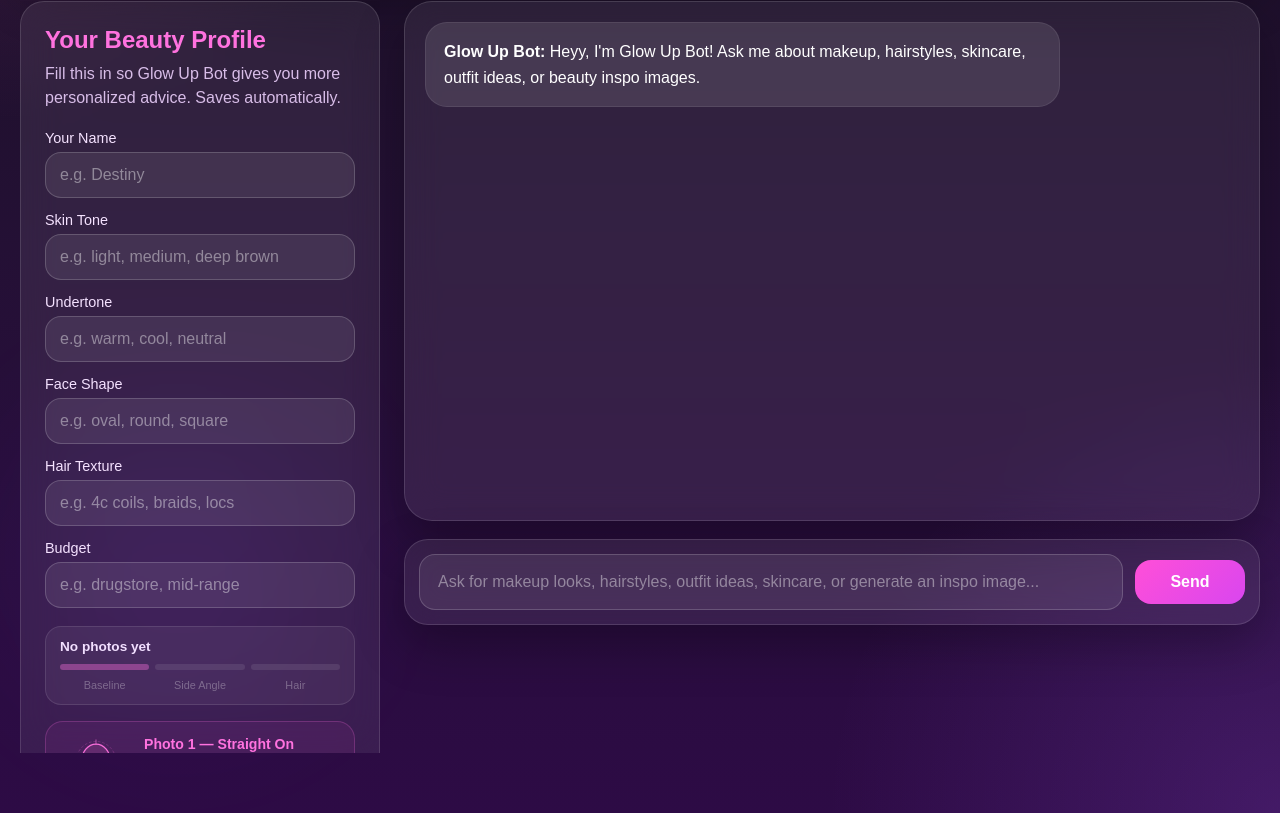
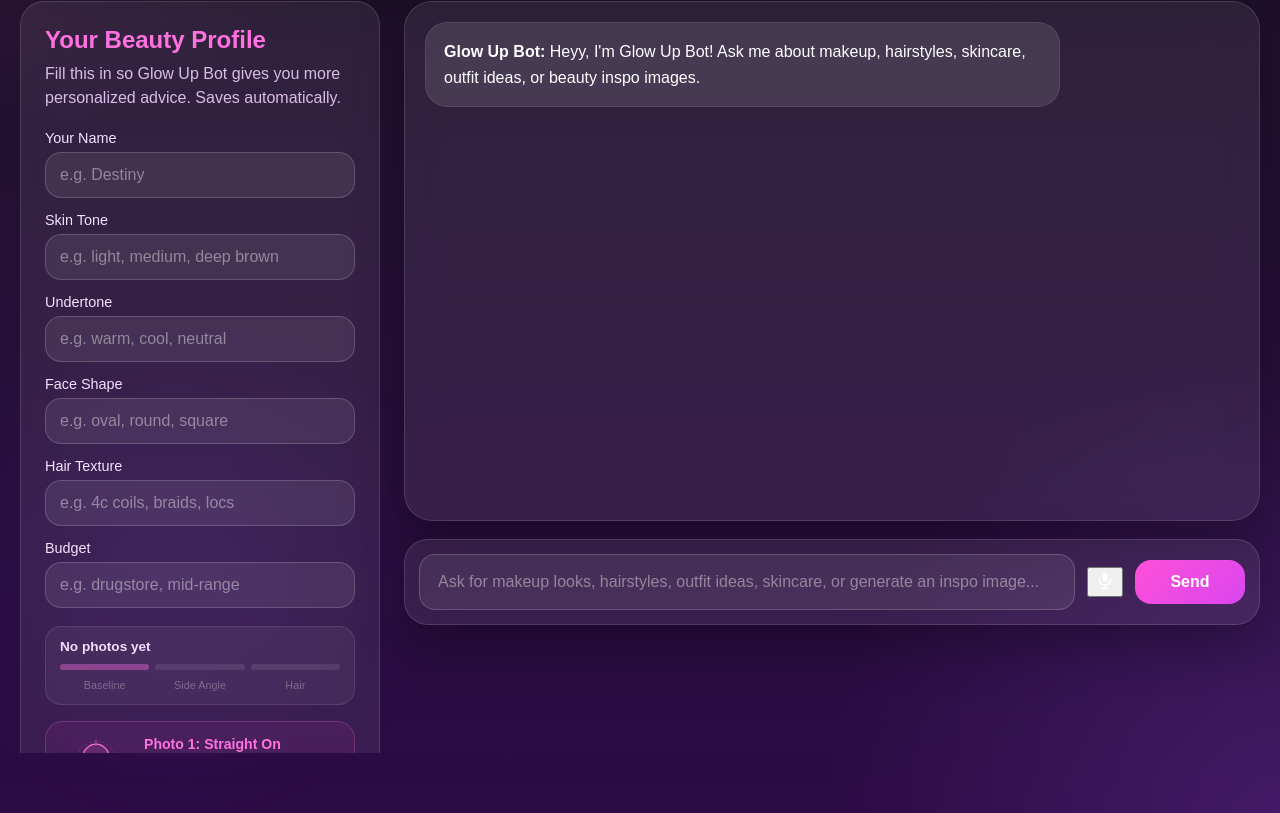
Before and after one commit to DestinyBR/glow-up-frontend, a Next.js app: page / in a window 1280 px wide. Shown: the part 365-1178 px from the top of the page. Built offline with nearby package versions, Linux system fonts and the light colour scheme.

Commit message:
saving progress into profile

```diff
--- a/app/page.js
+++ b/app/page.js
@@ -17,14 +17,24 @@ const DEFAULT_PROFILE = {
 
 const MAX_ANALYSIS_HISTORY = 3;
 
+// Treat these as "no value detected"
+const UNCERTAIN_STR = ["uncertain", "not clearly visible", "not detected", ""];
+const isUncertain = (v) =>
+  !v || UNCERTAIN_STR.includes(String(v).toLowerCase().trim());
+
+// Fields we will auto-fill from selfie analysis whenever the model commits
+// to a non-uncertain value. This bypasses the backend's confidence gate so
+// that face_shape, hair_texture, etc. always make it into the profile.
+const AUTO_FILL_FIELDS = ["face_shape", "hair_texture", "skin_tone", "undertone"];
+
 // ── Photo step definitions ──────────────────────────────────────────────────
 const PHOTO_STEPS = [
   {
     step: 1,
     label: "Baseline",
     buttonLabel: "Take Baseline Photo",
-    title: "Photo 1 — Straight On",
-    description: "Face the camera directly. Pull hair away from your jawline and forehead. Neutral expression — no smile.",
+    title: "Photo 1: Straight On",
+    description: "Face the camera directly. Pull hair away from your jawline and forehead. Neutral expression. No smile.",
     purpose: "Face shape + skin tone baseline",
     icon: "baseline",
     tips: ["Eyes level with camera", "Hair back from face", "Neutral expression", "Even light on both cheeks"],
@@ -33,17 +43,17 @@ const PHOTO_STEPS = [
     step: 2,
     label: "Side Angle",
     buttonLabel: "Take Side Angle Photo",
-    title: "Photo 2 — Natural Light Angle",
-    description: "Turn your head 15–20° to one side. Sit near a window — natural daylight gives the most accurate undertone read.",
+    title: "Photo 2: Natural Light Angle",
+    description: "Turn your head 15–20° to one side. Sit near a window, natural daylight gives the most accurate undertone read.",
     purpose: "Undertone + jaw shape confirmation",
     icon: "angle",
-    tips: ["Near a window if possible", "No flash", "Slight turn — not full profile", "Daylight best for undertone"],
+    tips: ["Near a window if possible", "No flash", "Slight turn, not full profile", "Daylight best for undertone"],
   },
   {
     step: 3,
     label: "Hair",
     buttonLabel: "Take Hair Photo",
-    title: "Photo 3 — Hair Visible",
+    title: "Photo 3: Hair Visible",
     description: "Hair down or styled as you normally wear it. Show your full hairline. This is how braids, locs, and twists get correctly identified.",
     purpose: "Hair texture + protective style detection",
     icon: "hair",
@@ -155,6 +165,8 @@ function PoseIllustration({ icon }) {
 }
 
 // ── Field component ───────────────────────────────────────────────────────────
+// data-profile-field lets the voice handler know which field is currently
+// focused so dictation can write into the right slot of profile state.
 function Field({ label, field, placeholder, profile, setProfile }) {
   return (
     <div className="field-wrap">
@@ -162,6 +174,7 @@ function Field({ label, field, placeholder, profile, setProfile }) {
       <input
         className="field-input"
         type="text"
+        data-profile-field={field}
         value={profile[field] || ""}
         placeholder={placeholder}
         onChange={(e) => setProfile({ ...profile, [field]: e.target.value })}
@@ -200,6 +213,18 @@ function ConfidenceBadge({ score }) {
   );
 }
 
+// ── Mic icon (small inline SVG, no extra deps) ───────────────────────────────
+function MicIcon({ active = false }) {
+  return (
+    <svg viewBox="0 0 24 24" width="20" height="20" fill="none" aria-hidden="true">
+      <rect x="9" y="3" width="6" height="11" rx="3" fill={active ? "#fff" : "#fff"}/>
+      <path d="M5 11a7 7 0 0 0 14 0" stroke="#fff" strokeWidth="2" strokeLinecap="round" fill="none"/>
+      <line x1="12" y1="18" x2="12" y2="22" stroke="#fff" strokeWidth="2" strokeLinecap="round"/>
+      <line x1="9" y1="22" x2="15" y2="22" stroke="#fff" strokeWidth="2" strokeLinecap="round"/>
+    </svg>
+  );
+}
+
 // ── Main ──────────────────────────────────────────────────────────────────────
 export default function Home() {
   const [message,      setMessage]      = useState("");
@@ -221,6 +246,11 @@ export default function Home() {
   const [photosTaken,      setPhotosTaken]      = useState(0);
   const [brightness,       setBrightness]       = useState(null);
 
+  // Voice input state
+  const [voiceSupported, setVoiceSupported] = useState(true);
+  const [listening,      setListening]      = useState(false);
+  const [voiceNotice,    setVoiceNotice]    = useState("");
+
   const videoRef           = useRef(null);
   const canvasRef          = useRef(null);
   const brightnessCanvas   = useRef(null);
@@ -228,6 +258,12 @@ export default function Home() {
   const composerRef        = useRef(null);
   const inputRef           = useRef(null);
   const brightnessRafRef   = useRef(null);
+  const recognitionRef     = useRef(null);
+  const lastFocusedRef     = useRef(null);
+  const profileRef         = useRef(profile);
+
+  // Keep a live ref to profile so the speech callback can read latest state
+  useEffect(() => { profileRef.current = profile; }, [profile]);
 
   // ── Persistence ────────────────────────────────────────────────────────
   useEffect(() => {
@@ -244,16 +280,137 @@ export default function Home() {
 
   const setProfile = (p) => {
     setProfileState(p);
-    localStorage.setItem("glowup_profile", JSON.stringify(p));
+    profileRef.current = p;
+    try { localStorage.setItem("glowup_profile", JSON.stringify(p)); } catch (_) {}
   };
 
   const saveAnalysisHistory = (h) => {
     setAnalysisHistory(h);
     setPhotosTaken(h.length);
-    localStorage.setItem("glowup_analysis_history", JSON.stringify(h));
+    try { localStorage.setItem("glowup_analysis_history", JSON.stringify(h)); } catch (_) {}
   };
 
   const resetAnalysisHistory = () => { saveAnalysisHistory([]); setCurrentPhotoStep(0); };
+
+  // ── Voice input setup ──────────────────────────────────────────────────
+  // Detect browser support for SpeechRecognition (Chrome/Edge have it)
+  useEffect(() => {
+    if (typeof window === "undefined") return;
+    const SR = window.SpeechRecognition || window.webkitSpeechRecognition;
+    setVoiceSupported(!!SR);
+  }, []);
+
+  // Track which input the user last focused so dictation knows where to type
+  useEffect(() => {
+    if (typeof document === "undefined") return;
+    const handler = (e) => {
+      const el = e.target;
+      if (!el || !el.matches) return;
+      if (
+        el.matches('input[type="text"]') ||
+        el.matches("textarea") ||
+        el.classList.contains("composer-input") ||
+        el.classList.contains("field-input")
+      ) {
+        lastFocusedRef.current = el;
+      }
+    };
+    document.addEventListener("focusin", handler);
+    return () => document.removeEventListener("focusin", handler);
+  }, []);
+
+  function appendToFocused(text) {
+    if (!text) return;
+    const trimmed = text.trim();
+    if (!trimmed) return;
+
+    const el = lastFocusedRef.current;
+
+    // Composer / no focused field → write to chat input
+    if (!el || el === inputRef.current || el.classList?.contains("composer-input")) {
+      setMessage((prev) => (prev ? prev + " " : "") + trimmed);
+      inputRef.current?.focus();
+      return;
+    }
+
+    // Profile field → update React state for that field
+    const field = el.dataset?.profileField;
+    if (field && Object.prototype.hasOwnProperty.call(DEFAULT_PROFILE, field)) {
+      const cur = profileRef.current || DEFAULT_PROFILE;
+      const existing = String(cur[field] ?? "").trim();
+      const merged = (existing ? existing + " " : "") + trimmed;
+      setProfile({ ...cur, [field]: merged });
+      // Re-focus so user can keep typing/dictating into the same field
+      requestAnimationFrame(() => el.focus());
+      return;
+    }
+
+    // Fallback: just send to composer
+    setMessage((prev) => (prev ? prev + " " : "") + trimmed);
+    inputRef.current?.focus();
+  }
+
+  function showVoiceNotice(msg) {
+    setVoiceNotice(msg);
+    setTimeout(() => setVoiceNotice(""), 4000);
+  }
+
+  function toggleVoice() {
+    if (typeof window === "undefined") return;
+    const SR = window.SpeechRecognition || window.webkitSpeechRecognition;
+    if (!SR) {
+      showVoiceNotice("Voice input isn't supported in this browser. Try Chrome or Edge.");
+      return;
+    }
+
+    // Already listening → stop
+    if (listening && recognitionRef.current) {
+      try { recognitionRef.current.stop(); } catch (_) {}
+      return;
+    }
+
+    const rec = new SR();
+    rec.continuous = false;
+    rec.interimResults = false;
+    rec.lang = "en-US";
+    rec.maxAlternatives = 1;
+
+    rec.onresult = (event) => {
+      const transcript = Array.from(event.results)
+        .map((r) => r[0]?.transcript || "")
+        .join(" ")
+        .trim();
+      if (transcript) appendToFocused(transcript);
+    };
+    rec.onend = () => setListening(false);
+    rec.onerror = (event) => {
+      setListening(false);
+      const code = event?.error || "unknown";
+      if (code === "not-allowed" || code === "service-not-allowed") {
+        showVoiceNotice("Microphone permission was denied. Allow mic access in your browser settings.");
+      } else if (code === "no-speech") {
+        showVoiceNotice("Didn't catch that — try speaking a bit louder.");
+      } else if (code === "audio-capture") {
+        showVoiceNotice("No microphone detected on this device.");
+      }
+    };
+
+    recognitionRef.current = rec;
+    setListening(true);
+    try {
+      rec.start();
+    } catch (_) {
+      // Some browsers throw if start() is called too quickly after stop()
+      setListening(false);
+    }
+  }
+
+  // Stop any ongoing recognition when the component unmounts
+  useEffect(() => {
+    return () => {
+      try { recognitionRef.current?.stop(); } catch (_) {}
+    };
+  }, []);
 
   // ── Live brightness loop ────────────────────────────────────────────────
   const stopBrightnessLoop = useCallback(() => {
@@ -334,12 +491,34 @@ export default function Home() {
 
       const newHistory = data.analysis_history || [];
       saveAnalysisHistory(newHistory);
-      if (data.profile) setProfile(data.profile);
 
       const display        = data.stabilized || data.analysis || {};
       const raw            = data.analysis   || {};
       const nAnalyses      = newHistory.length;
       const confidenceScore = display.confidence_score ?? raw.confidence_score ?? 0;
+
+      // ── Always pull confident detections into the profile ─────────────
+      // The backend has a confidence gate that can prevent face_shape /
+      // hair_texture from saving. We override that here: if the model
+      // committed to a non-uncertain value (e.g. "braids", "oval"), we
+      // write it to the profile so the form fields stay in sync with
+      // what the bot just told the user.
+      const baseProfile = data.profile
+        ? { ...DEFAULT_PROFILE, ...data.profile }
+        : { ...(profileRef.current || DEFAULT_PROFILE) };
+
+      let mergedProfile = baseProfile;
+      const savedFields = [];
+      for (const f of AUTO_FILL_FIELDS) {
+        const candidate = String(display?.[f] ?? raw?.[f] ?? "").trim();
+        if (candidate && !isUncertain(candidate)) {
+          if (mergedProfile[f] !== candidate) {
+            mergedProfile = { ...mergedProfile, [f]: candidate };
+            savedFields.push(f);
+          }
+        }
+      }
+      setProfile(mergedProfile);
 
       const unc = (v) => !v || ["uncertain","not clearly visible","not detected"].includes(v?.toLowerCase());
       const fmt = (lbl, v) => unc(v) ? `${lbl}: uncertain` : `${lbl}: ${v}`;
@@ -347,9 +526,12 @@ export default function Home() {
       const stabilizationNote = nAnalyses < MAX_ANALYSIS_HISTORY
         ? `📸 Photo ${nAnalyses}/${MAX_ANALYSIS_HISTORY} complete — ${MAX_ANALYSIS_HISTORY - nAnalyses} more photo(s) will improve accuracy.`
         : `✅ All 3 photos analyzed — results are stabilized.`;
-      const profileNote = data.should_update_profile
-        ? "💾 Profile updated with these results."
-        : "⚠️ Confidence too low to update profile automatically.";
+
+      const profileNote = savedFields.length
+        ? `💾 Saved to your profile: ${savedFields.map((f) => f.replace("_", " ")).join(", ")}.`
+        : (data.should_update_profile
+            ? "💾 Profile updated with these results."
+            : "⚠️ Nothing confident enough to save to your profile this round.");
 
       const nudge = buildNudgeMessage(display, nAnalyses);
 
@@ -462,6 +644,15 @@ ${Array.isArray(display.lip_shades) && display.lip_shades.length
     : allDone
     ? "✅ All 3 photos complete"
     : `📸 ${photosTaken}/${MAX_ANALYSIS_HISTORY} photos`;
+
+  // Helpful hint above the mic button so user knows what it'll dictate into
+  const focusedFieldHint = (() => {
+    const el = lastFocusedRef.current;
+    if (!el) return "chat";
+    const f = el.dataset?.profileField;
+    if (f) return f.replace("_", " ");
+    return "chat";
+  })();
 
   // ── Render ─────────────────────────────────────────────────────────────
   return (
@@ -654,6 +845,18 @@ ${Array.isArray(display.lip_shades) && display.lip_shades.length
               </div>
             </section>
 
+            {/* Voice notice (errors / unsupported) */}
+            {voiceNotice && (
+              <div className="voice-notice">{voiceNotice}</div>
+            )}
+
+            {/* Listening hint */}
+            {listening && (
+              <div className="voice-listening-hint">
+                🎙️ Listening… speak now (will type into <strong>{focusedFieldHint}</strong>)
+              </div>
+            )}
+
             <section className="composer-card" ref={composerRef}>
               <input
                 ref={inputRef} type="text" value={message}
@@ -662,6 +865,26 @@ ${Array.isArray(display.lip_shades) && display.lip_shades.length
                 placeholder="Ask for makeup looks, hairstyles, outfit ideas, skincare, or generate an inspo image..."
                 className="composer-input"
               />
+
+              {/* Mic button — dictates into whatever field is focused */}
+              <button
+                type="button"
+                onClick={toggleVoice}
+                className={`mic-btn ${listening ? "mic-btn-listening" : ""}`}
+                aria-label={listening ? "Stop voice input" : "Start voice input"}
+                aria-pressed={listening}
+                title={
+                  !voiceSupported
+                    ? "Voice input not supported in this browser"
+                    : listening
+                    ? "Stop dictating"
+                    : "Tap to dictate into the focused field"
+                }
+                disabled={!voiceSupported}
+              >
+                <MicIcon active={listening}/>
+              </button>
+
               <button onClick={() => sendMessage()} disabled={loading} className="primary-btn composer-send">Send</button>
             </section>
           </section>
```
